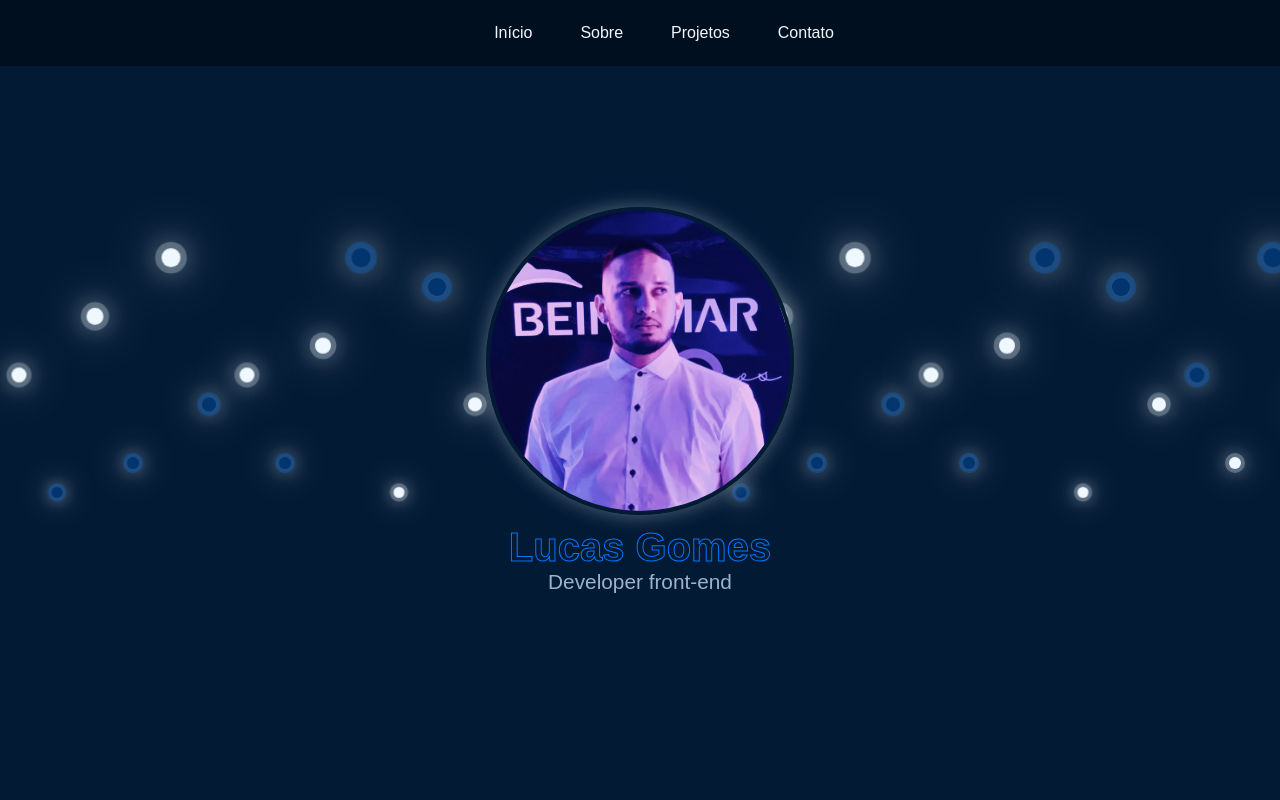
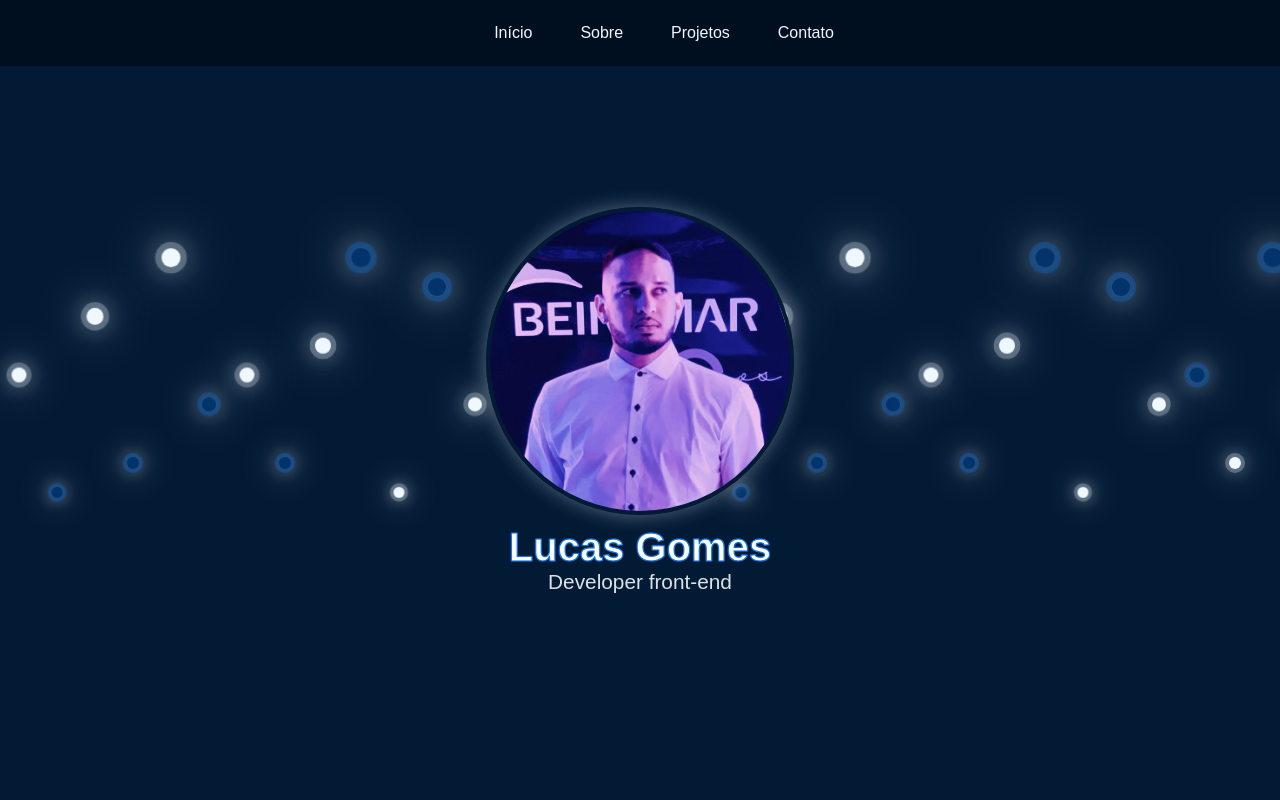
Before and after one commit to ilucasgomes/Portifolio, a plain HTML site: page index.html in a window 1280 px wide. Shown: the top 800 px of the page. Drawn offline with nearby package versions, Linux system fonts and the light colour scheme.

Commit message:
Update style.css

```diff
--- a/style.css
+++ b/style.css
@@ -49,7 +49,7 @@ body {
 }
 
 .bolhas span:nth-of-type(even) {
-    background: #0077ff48;
+    background: #0077ff44;
     box-shadow: 0 0 0 10px #0077ff44, 0 0 50px #f0f8ff, 0 0 100px #f0f8ffdd;
 }
 
@@ -112,16 +112,12 @@ h1 {
     color: transparent;
     margin-top: 10px;
     -webkit-text-stroke: 1px #0077ff;
-    cursor: auto;
-}
-
-h1:hover {
-    color: #0077ff;
+    text-shadow: 0 0 1px #fff;
 }
 
 .sub-titulo {
     font-size: 1.3rem;
-    color: rgb(154, 180, 203);
+    color: #dbe2e7;
 }
 
 .sobre {
```
